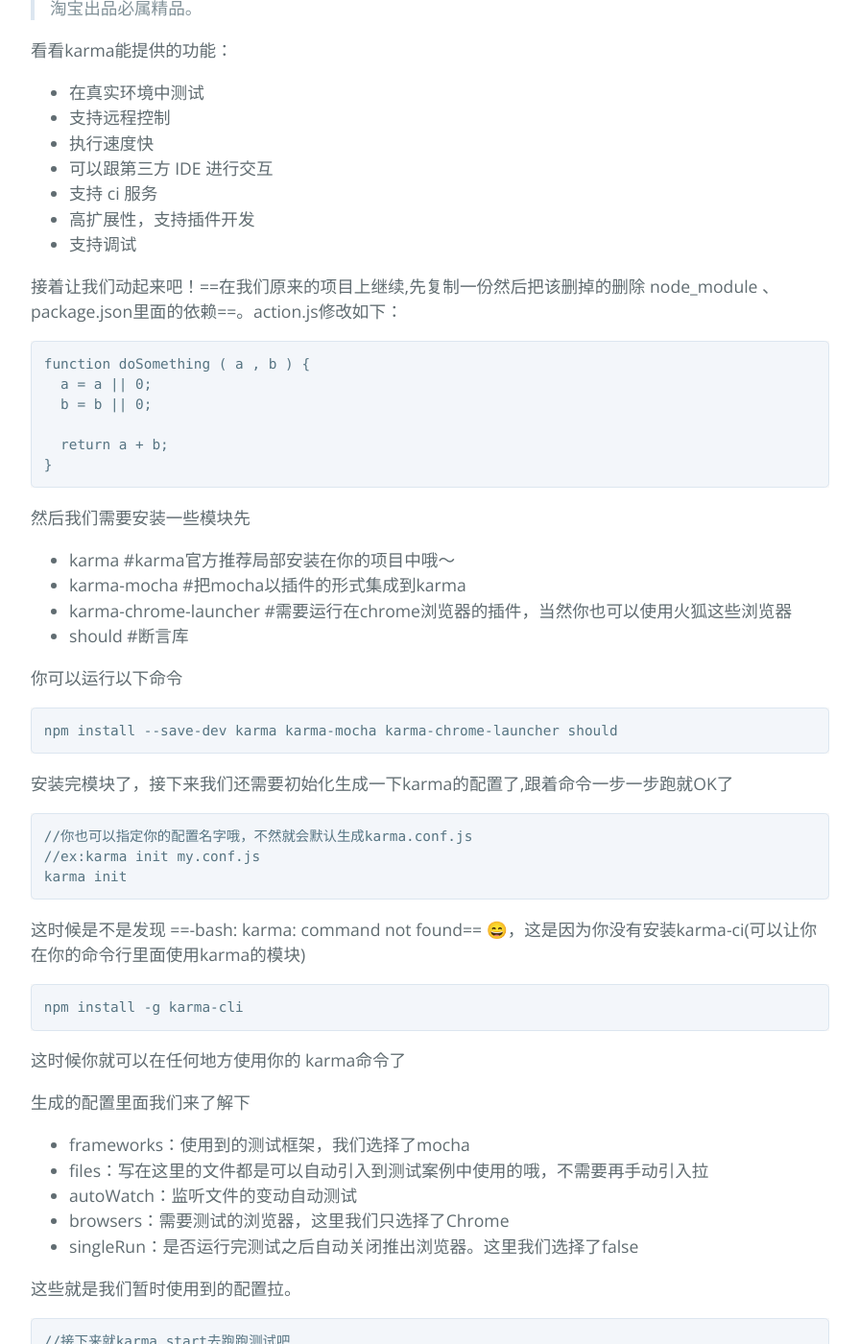
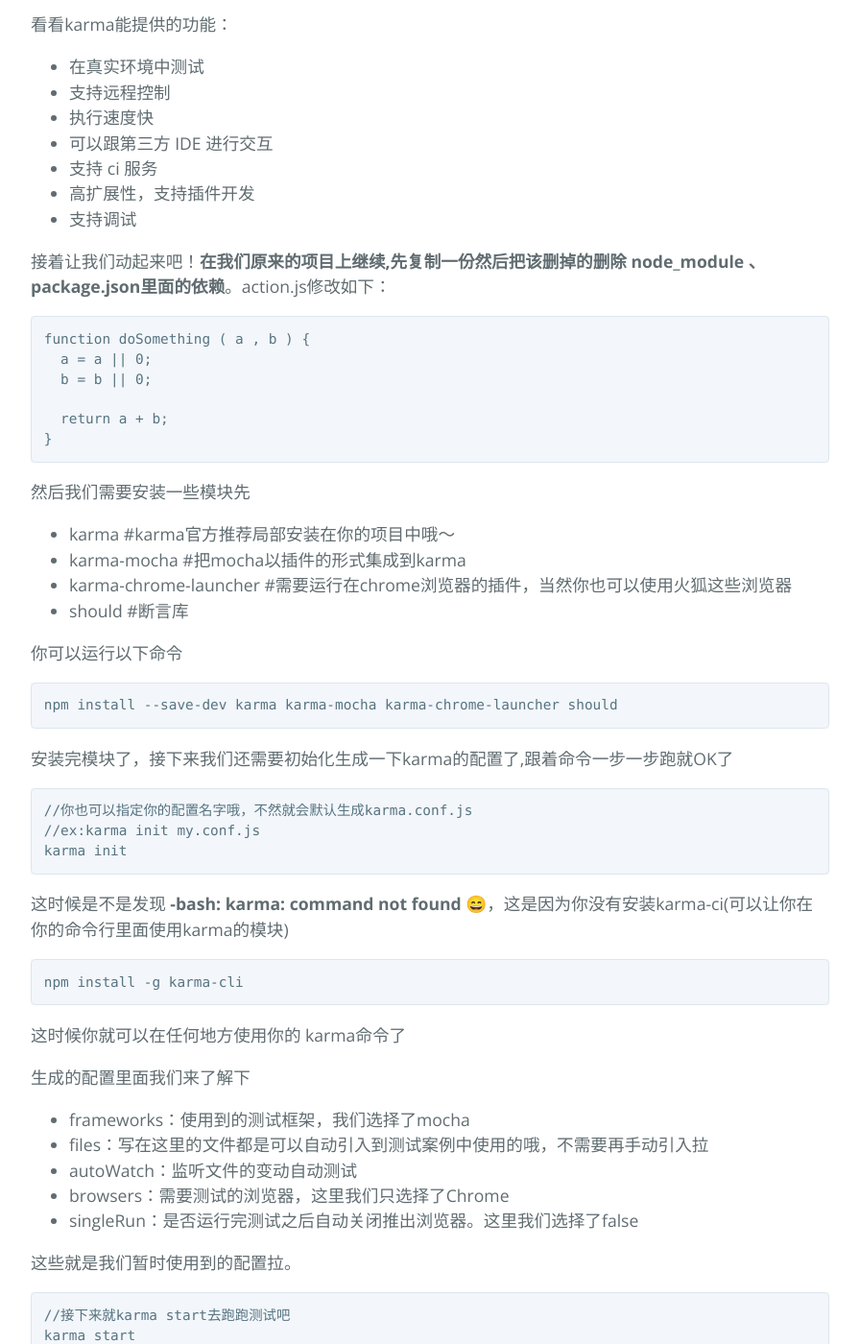
Before and after one commit to display-b/display-b.github.io, a Jekyll site: the page built from _posts/2018-02-01-learn-for-jstest.markdown, in a window 1280 px wide and 1400 px high, scrolled down 4509 px. Shown: the whole window at 96% size, without its empty margins (192-1087 px from the left). Built offline with Jekyll 4.4.1, drawn with Linux system fonts in a browser that asks for light colours; some of the changed text lies outside the part shown.

Commit message:
更改高亮

````diff
--- a/_posts/2018-02-01-learn-for-jstest.markdown
+++ b/_posts/2018-02-01-learn-for-jstest.markdown
@@ -8,7 +8,7 @@
 > 说起测试让我想起来了部门的一个测试大佬，一个人部署起了一套自动化测试框架，能写Python、PHP、Java。但是身为一个小前端的我暂时只了解到Mocha、ShouldJS、Karma、Travis CI、Jasmine，OK不说这么多让我们来看看这些玩意儿能干啥东西。
 
 
-> 我们接下来做的东西是基于==node环境==的哦，请确保大佬你的环境配置。
+> 我们接下来做的东西是基于**node环境**的哦，请确保大佬你的环境配置。
 
 
 # Mocha
@@ -54,7 +54,7 @@
   });
 });
 ```
-这里的==describe==就是一个测试套件，每个测试套件里面可以包含多个测试用例 ==it==，也可以嵌套测试套件。
+这里的**describe**就是一个测试套件，每个测试套件里面可以包含多个测试用例 **it**，也可以嵌套测试套件。
 
 接下来让我们在package.json里面加上
 
@@ -143,7 +143,7 @@
 - 高扩展性，支持插件开发
 - 支持调试
 
-接着让我们动起来吧！==在我们原来的项目上继续,先复制一份然后把该删掉的删除 node_module 、package.json里面的依赖==。action.js修改如下：
+接着让我们动起来吧！**在我们原来的项目上继续,先复制一份然后把该删掉的删除 node_module 、package.json里面的依赖**。action.js修改如下：
 
 ```
 function doSomething ( a , b ) {
@@ -173,7 +173,7 @@
 //ex:karma init my.conf.js
 karma init
 ```
-这时候是不是发现 ==-bash: karma: command not found== 😄，这是因为你没有安装karma-ci(可以让你在你的命令行里面使用karma的模块)
+这时候是不是发现 **-bash: karma: command not found** 😄，这是因为你没有安装karma-ci(可以让你在你的命令行里面使用karma的模块)
 
 ```
 npm install -g karma-cli
````
